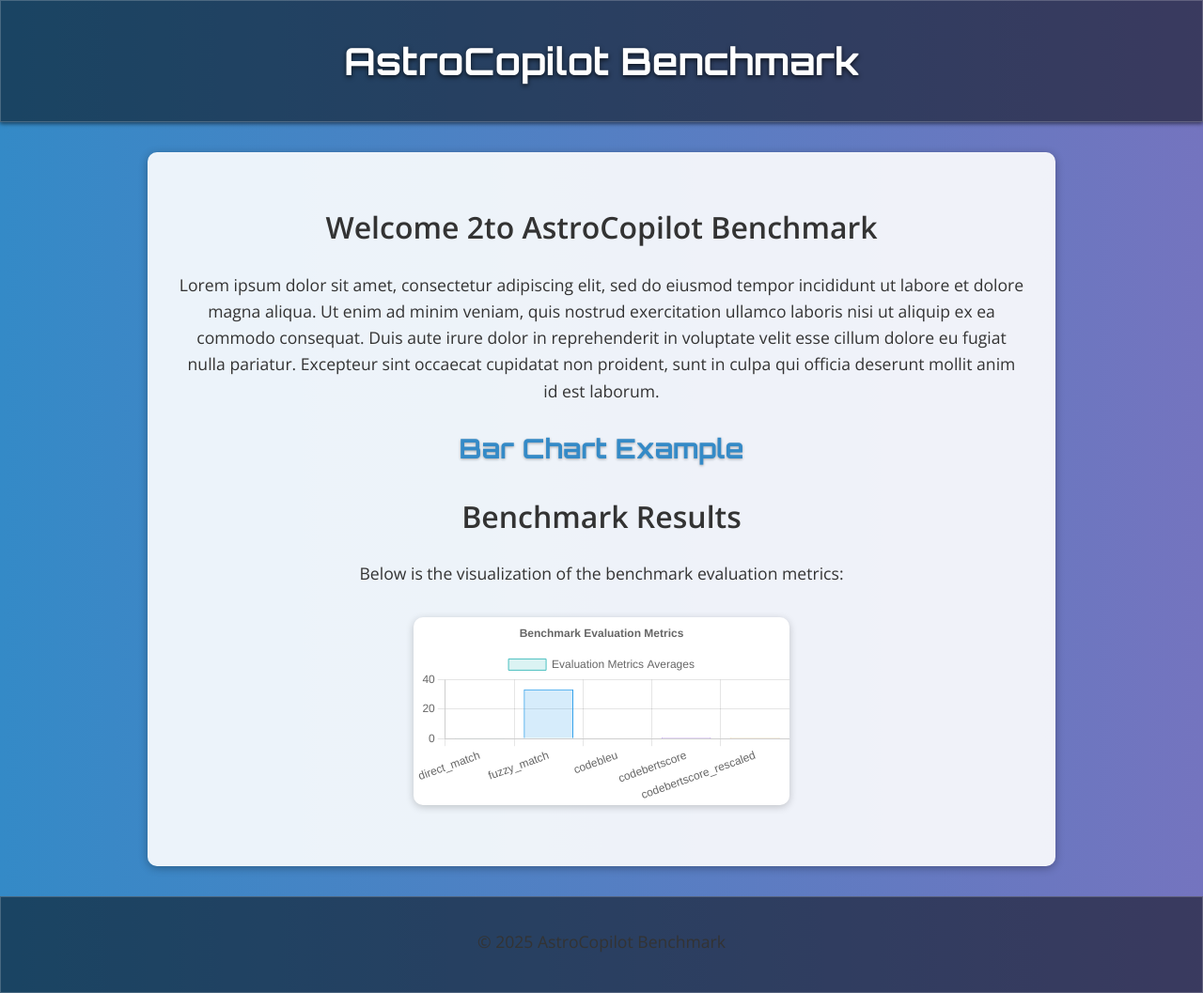
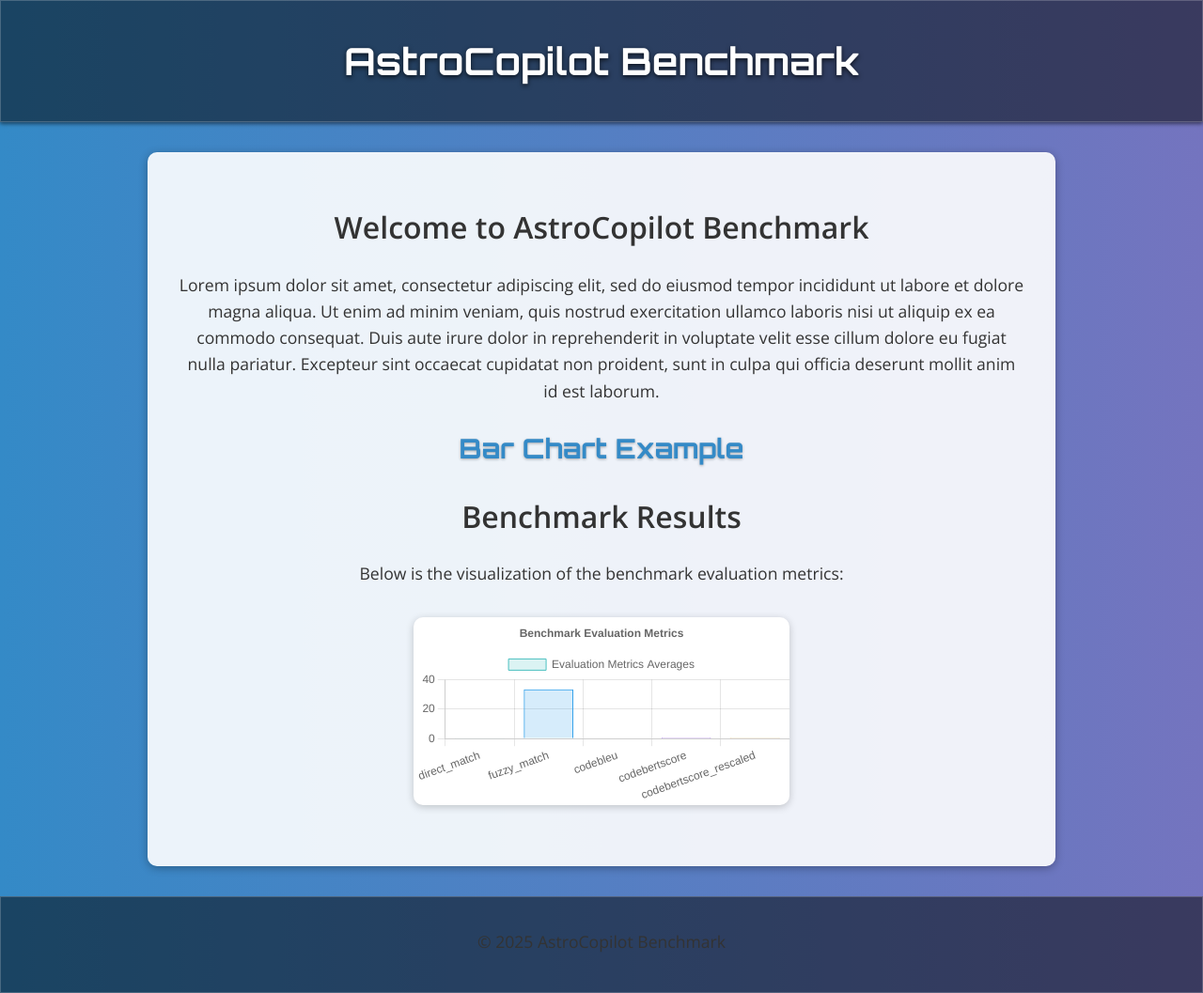
Before and after one commit to Murtato1/astbench, a Jekyll site: the page built from index.markdown, in a window 1280 px wide. Shown: the whole page at 94% size. Built offline with Jekyll 4.4.1, drawn with Linux system fonts in a browser that asks for light colours.

Commit message:
Update index.markdown

```diff
--- a/index.markdown
+++ b/index.markdown
@@ -3,7 +3,7 @@ layout: default
 title: Home
 ---
 
-# Welcome 2to AstroCopilot Benchmark
+# Welcome to AstroCopilot Benchmark
 
 Lorem ipsum dolor sit amet, consectetur adipiscing elit, sed do eiusmod tempor incididunt ut labore et dolore magna aliqua. Ut enim ad minim veniam, quis nostrud exercitation ullamco laboris nisi ut aliquip ex ea commodo consequat. Duis aute irure dolor in reprehenderit in voluptate velit esse cillum dolore eu fugiat nulla pariatur. Excepteur sint occaecat cupidatat non proident, sunt in culpa qui officia deserunt mollit anim id est laborum.
 
```
